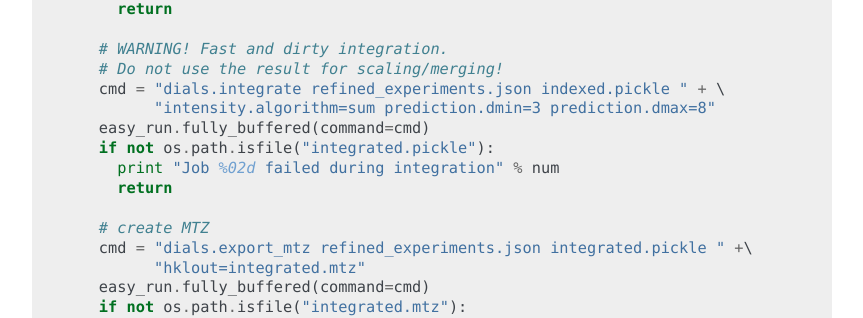
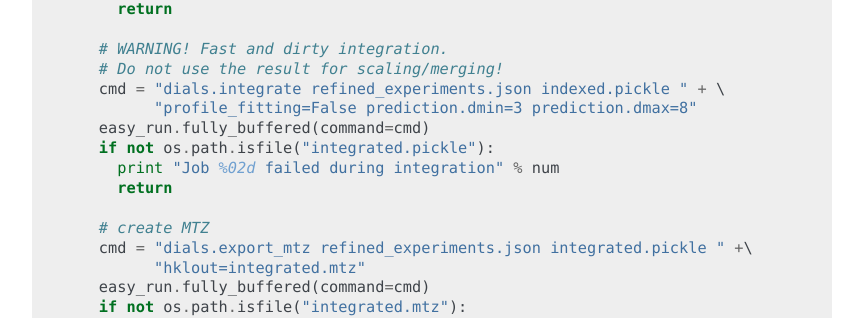
Before and after one commit to dials/docs, a Sphinx documentation site: the page built from sphinx/documentation/tutorials/multi_crystal_analysis.rst, in a window 1280 px wide and 900 px high, scrolled down 3041 px. Shown: the part 161-479 px from the top of the window, without its empty margins (282-1145 px from the left). Built offline with Sphinx 7.4.7, drawn with Linux system fonts in a browser that asks for light colours; formulas are drawn with MathJax 3; pages that are not in the unit, such as notebooks, are missing from menus; some of the changed text lies outside the part shown.

Commit message:
WARNING: This is a fairly hefty commit!
Some modifications to the integration code.

1) Changed the way that data is processed. Instead of reading reflections from
small chunks of images and building reference profiles and doing the profile
fitting in one step, split the process of profile modelling and profile fitting
into two passes. Modelled profiles then have knowledge of all reflections.

2) Also reflections are now processed as soon as they have been read in. This
means that a batch of reflections are integrated after (almost) every image has
been read. This results in a substatially reduced memory foot print.

3) Explicitly tie the profile fitting method to the profile model. This is
something we have spoken about before since the profile fitting method depends
on the profile model anyway.

Done a whole load of tidying up and updated the documentation to reflect the
changes.

```diff
--- a/sphinx/documentation/getting_started.rst
+++ b/sphinx/documentation/getting_started.rst
@@ -33,7 +33,7 @@ Some sensible options to explore are:
  - :samp:`scan_varying=true` - allow the crystal orientation and unit cell
    constants to vary during the scan
  - :samp:`mp.nproc=1` - only use one processor [#f1]_
- - :samp:`intensity.algorithm=sum` - force summation integration instead of
+ - :samp:`profile_fitting=False` - force summation integration instead of
    the default profile fitting
  - :samp:`block_size=N` - for some N, split the data set into N degree blocks
    for integration, so as not to overload the computer. A sensible default will
@@ -142,8 +142,7 @@ actual algorithm to be used for peak integration e.g. sum3d or fft3d.
 
 .. code-block:: none
 
-  dials.integrate outlier.algorithm=null intensity.algorithm=fitrs \
-    refined_experiments.json indexed.pickle
+  dials.integrate outlier.algorithm=null refined_experiments.json indexed.pickle
 
 This reads the indexed reflections to determine strong reflections for profile
 fitting and integrates the data in refined_experiments.json, using the default
--- a/sphinx/documentation/tutorials/multi_crystal_analysis.rst
+++ b/sphinx/documentation/tutorials/multi_crystal_analysis.rst
@@ -152,7 +152,7 @@ script does. If time is *really* short then try uncommenting the line
       # WARNING! Fast and dirty integration.
       # Do not use the result for scaling/merging!
       cmd = "dials.integrate refined_experiments.json indexed.pickle " + \
-            "intensity.algorithm=sum prediction.dmin=3 prediction.dmax=8"
+            "profile_fitting=False prediction.dmin=3 prediction.dmax=8"
       easy_run.fully_buffered(command=cmd)
       if not os.path.isfile("integrated.pickle"):
         print "Job %02d failed during integration" % num
@@ -286,9 +286,9 @@ Following refinement we integrate the data in a very quick and dirty way, simply
 to get an MTZ file as fast as possible. This is a terrible way to integrate
 data usually!::
 
-  dials.integrate refined_experiments.json indexed.pickle intensity.algorithm=sum prediction.dmin=3 prediction.dmax=8
+  dials.integrate refined_experiments.json indexed.pickle profile_fitting=False prediction.dmin=3 prediction.dmax=8
 
-The :samp:`intensity.algorithm=sum` option ensures we only do summation integration,
+The :samp:`profile_fitting=False` option ensures we only do summation integration,
 no profile fitting, while the :samp:`prediction.dmin=3` and
 :samp:`prediction.dmax=8` options only integrate data between 3 and 8 Angstroms.
 
@@ -971,7 +971,7 @@ to run in parallel, similar to the one used previously::
       # WARNING! Fast and dirty integration.
       # Do not use the result for scaling/merging!
       cmd = "dials.integrate %s %s " + \
-            "intensity.algorithm=sum prediction.dmin=3 prediction.dmax=8"
+            "profile_fitting=False prediction.dmin=3 prediction.dmax=8"
       cmd = cmd % (experiments_path, reflections_path)
       easy_run.fully_buffered(command=cmd)
       if not os.path.isfile("integrated.pickle"):
```
Also changed, not shown: sphinx/documentation/tutorials/developer_tutorial.rst (+39 -39 lines).
